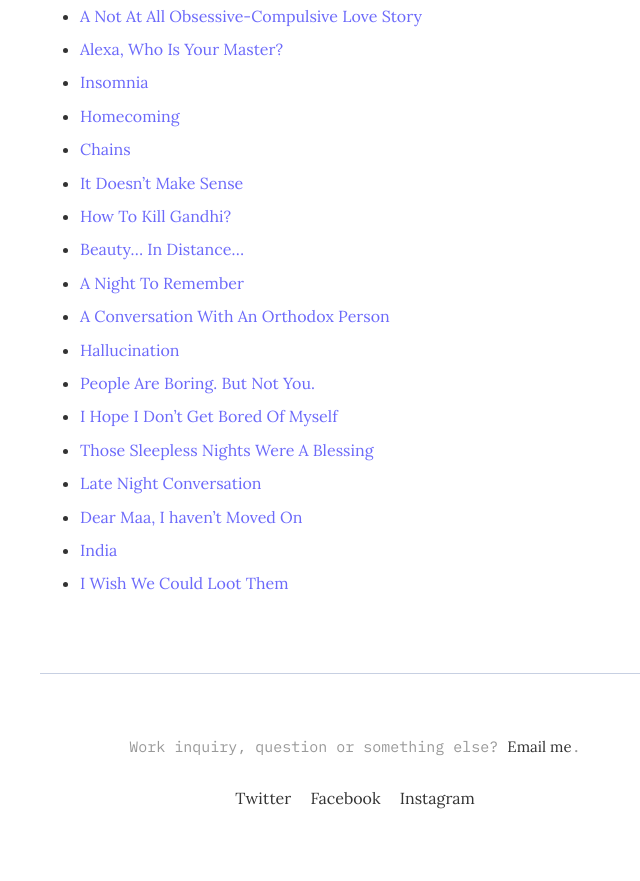
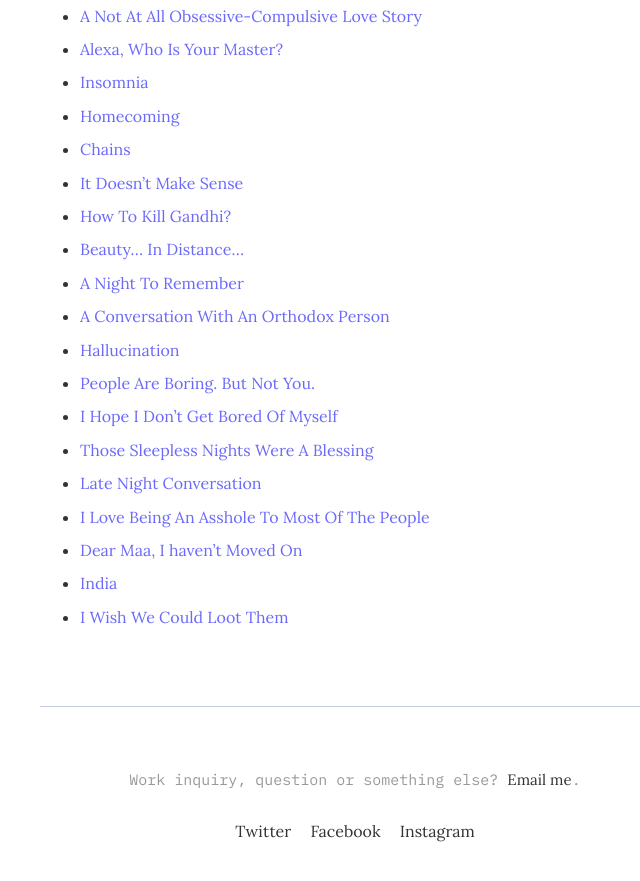
Before and after one commit to argumentativeyouth/pblog, a Jekyll site: the page built from _pages/all-posts.md, in a window 1280 px wide and 900 px high, scrolled down 771 px. Shown: the top 881 px of the window, without its empty margins (285-925 px from the left). Built offline with Jekyll 4.4.1, drawn with Linux system fonts in a browser that asks for light colours.

Commit message:
Update all-posts.md

```diff
--- a/_pages/all-posts.md
+++ b/_pages/all-posts.md
@@ -35,6 +35,7 @@ image:
 * [I Hope I Don't Get Bored Of Myself](https://pritams.blog/i-hope-i-don-t-get-bored-of-myself/)
 * [Those Sleepless Nights Were A Blessing](https://pritams.blog/those-sleepless-nights-were-a-blessing/)
 * [Late Night Conversation](https://pritams.blog/late-night-conversation/)
+* [I Love Being An Asshole To Most Of The People](https://pritams.blog/i-love-being-an-asshole/)
 * [Dear Maa, I haven't Moved On](https://pritams.blog/no-i-have-not-moved-on/)
 * [India](https://pritams.blog/india/)
 * [I Wish We Could Loot Them](https://pritams.blog/i-wish-we-could-loot-them/)
```
